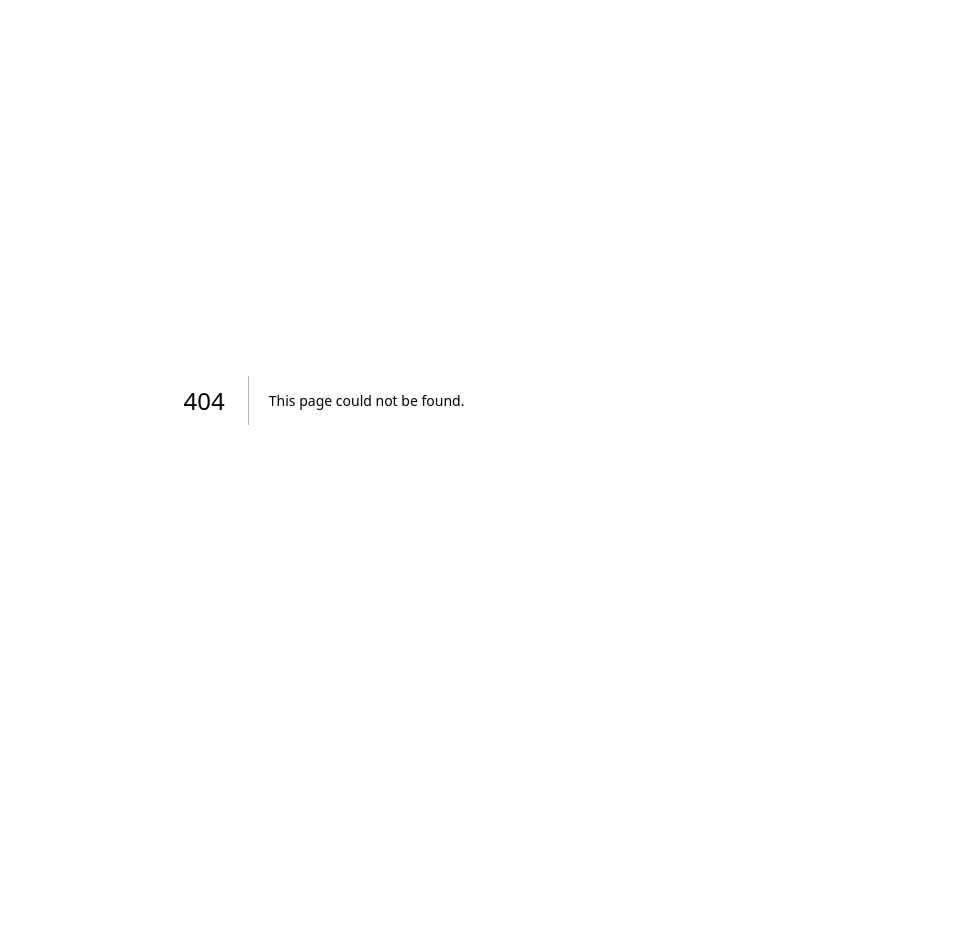
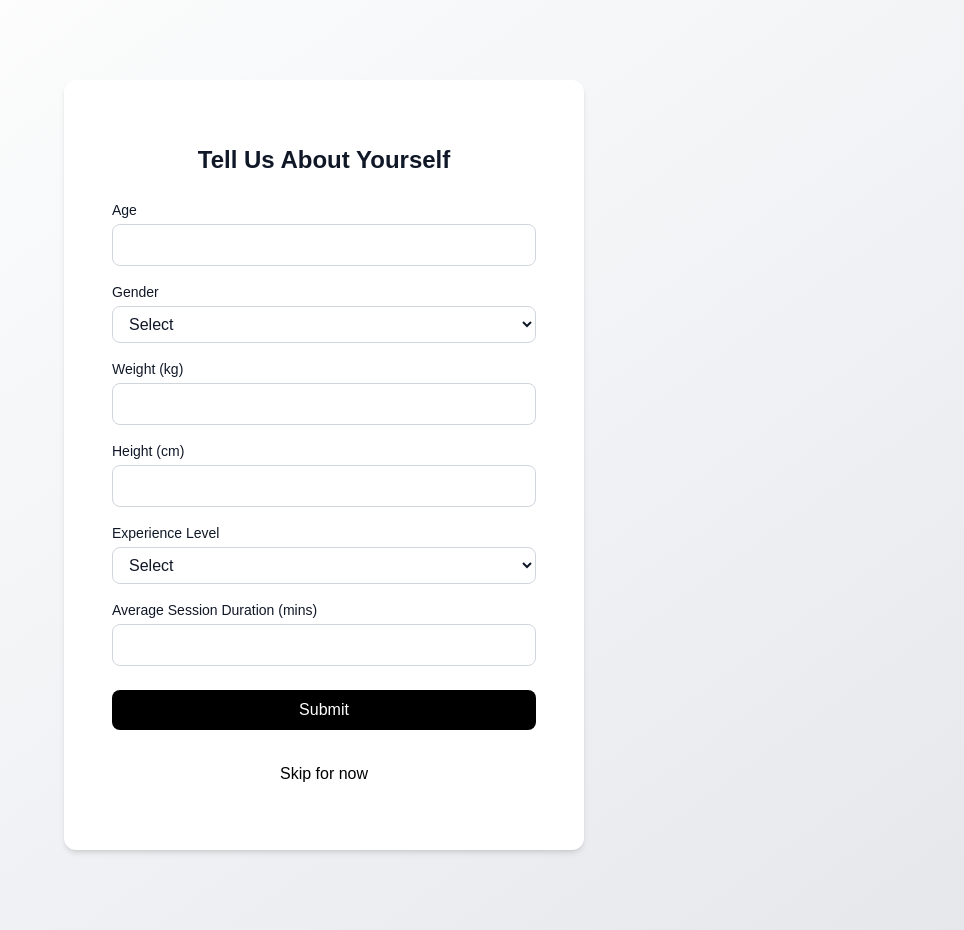
Before and after one commit to randomPlayerHere/hyprfit, a Next.js app: page /user_details in a window 1280 px wide. Before the commit this address had no page. Shown: the whole page, without its empty margins (316-1280 px from the left). Before the commit the page ends 800 px from the top, so only its background shows below. Built offline with nearby package versions, Linux system fonts and the light colour scheme.

Commit message:
added user detail page

```diff
--- a/app/dashboard/page.tsx
+++ b/app/dashboard/page.tsx
@@ -89,9 +89,9 @@
       {/* Dashboard Section */}
       <section className="max-w-7xl mx-auto px-6 py-12 grid grid-cols-1 lg:grid-cols-3 gap-8">
         {/* Current Workouts */}
-        <div className="justify-center bg-black p-6 rounded-xl flex items-center shadow-lg">
+        <div className="justify-center w-80 h-50 bg-black p-6 rounded-full flex items-center shadow-lg">
       {/* Center Circle with Workout Type */}
-      <div className="w-58 h-58 bg-white rounded-full flex items-center justify-center shadow-lg">
+      <div className="w-38 h-18 bg-white rounded-full flex items-center justify-center shadow-lg">
         <span className="text-black text-3xl font-bold uppercase tracking-wider">
           {currentWorkout}
         </span>
--- a/app/signup/page.tsx
+++ b/app/signup/page.tsx
@@ -24,7 +24,7 @@
 
     try {
       await new Promise(resolve => setTimeout(resolve, 1500));
-      window.location.href = "/dashboard";
+      window.location.href = "/user_details";
     } catch (err) {
       setError("An error occurred. Please try again.");
     } finally {
--- /dev/null
+++ b/app/user_details/page.tsx
@@ -0,0 +1,78 @@
+"use client";
+import { useState } from "react";
+import Link from "next/link";
+
+export default function UserDetails() {
+  const [age, setAge] = useState("");
+  const [gender, setGender] = useState("");
+  const [weight, setWeight] = useState("");
+  const [height, setHeight] = useState("");
+  const [experience, setExperience] = useState("");
+  const [sessionDuration, setSessionDuration] = useState("");
+
+  const handleSubmit = (e:React.FormEvent<HTMLFormElement>) => {
+    e.preventDefault();
+    const userData = { age, gender, weight, height, experience, sessionDuration };
+    console.log("User Data:", userData);
+    // You can integrate API calls to store user data here
+  };
+
+  return (
+    <div className="min-h-screen bg-gradient-to-br from-white via-gray-100 to-gray-200 text-gray-900 flex flex-col justify-center items-center py-20">
+      <div className="w-[520px] bg-white px-12 py-16 rounded-xl shadow-md">
+        <h1 className="text-2xl font-bold mb-6 text-center">Tell Us About Yourself</h1>
+
+        <form onSubmit={handleSubmit}>
+          <div className="mb-4">
+            <label className="block text-sm font-medium mb-1">Age</label>
+            <input type="number" value={age} onChange={(e) => setAge(e.target.value)} className="w-full border border-gray-300 px-3 py-2 rounded-lg focus:outline-none focus:ring-1 focus:ring-black" required />
+          </div>
+
+          <div className="mb-4">
+            <label className="block text-sm font-medium mb-1">Gender</label>
+            <select value={gender} onChange={(e) => setGender(e.target.value)} className="w-full border border-gray-300 px-3 py-2 rounded-lg focus:outline-none focus:ring-1 focus:ring-black" required>
+              <option value="">Select</option>
+              <option value="male">Male</option>
+              <option value="female">Female</option>
+            </select>
+          </div>
+
+          <div className="mb-4">
+            <label className="block text-sm font-medium mb-1">Weight (kg)</label>
+            <input type="number" value={weight} onChange={(e) => setWeight(e.target.value)} className="w-full border border-gray-300 px-3 py-2 rounded-lg focus:outline-none focus:ring-1 focus:ring-black" required />
+          </div>
+
+          <div className="mb-4">
+            <label className="block text-sm font-medium mb-1">Height (cm)</label>
+            <input type="number" value={height} onChange={(e) => setHeight(e.target.value)} className="w-full border border-gray-300 px-3 py-2 rounded-lg focus:outline-none focus:ring-1 focus:ring-black" required />
+          </div>
+
+          <div className="mb-4">
+            <label className="block text-sm font-medium mb-1">Experience Level</label>
+            <select value={experience} onChange={(e) => setExperience(e.target.value)} className="w-full border border-gray-300 px-3 py-2 rounded-lg focus:outline-none focus:ring-1 focus:ring-black" required>
+              <option value="">Select</option>
+              <option value="beginner">Beginner</option>
+              <option value="intermediate">Intermediate</option>
+              <option value="advanced">Advanced</option>
+            </select>
+          </div>
+
+          <div className="mb-6">
+            <label className="block text-sm font-medium mb-1">Average Session Duration (mins)</label>
+            <input type="number" value={sessionDuration} onChange={(e) => setSessionDuration(e.target.value)} className="w-full border border-gray-300 px-3 py-2 rounded-lg focus:outline-none focus:ring-1 focus:ring-black" required />
+          </div>
+
+          <button type="submit" className="w-full bg-black text-white py-2 rounded-lg font-medium hover:bg-gray-800 transition-colors">
+            Submit
+          </button>
+        </form>
+
+        <div className="mt-8 text-center">
+          <Link href="/dashboard" className="text-black font-medium hover:underline cursor-pointer">
+            Skip for now
+          </Link>
+        </div>
+      </div>
+    </div>
+  );
+}
```
